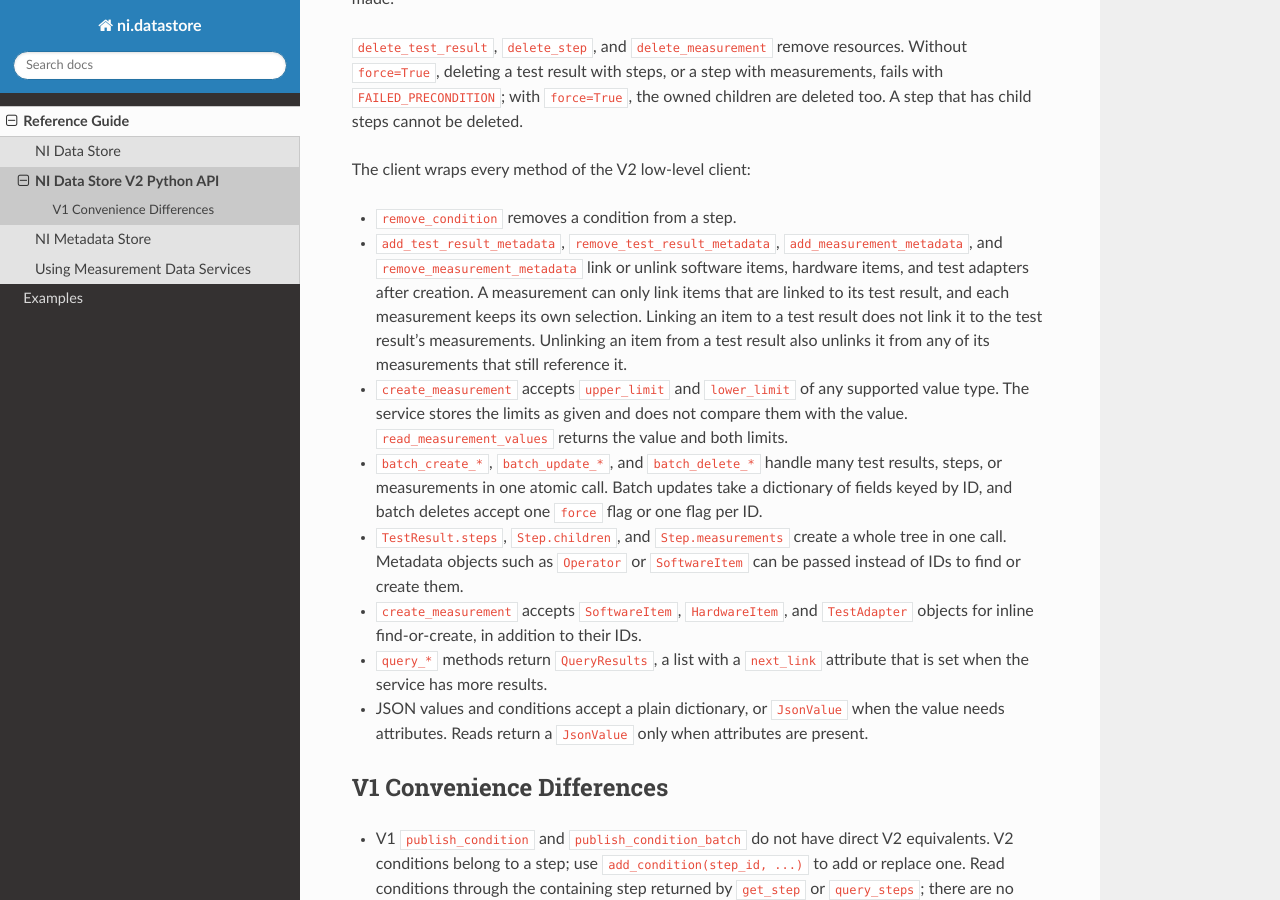
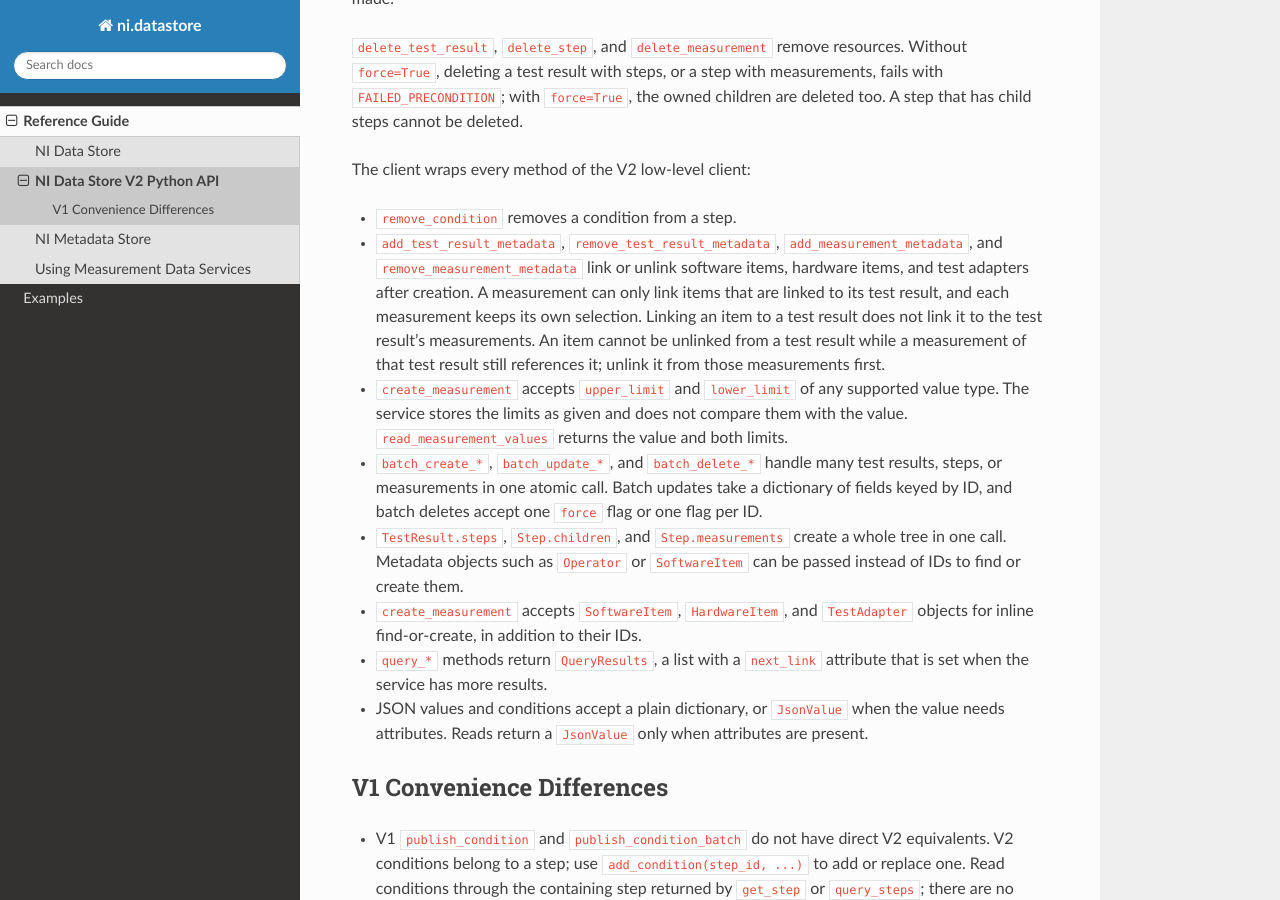
Before and after one commit to ni/datastore-python, a Sphinx documentation site: the page built from docs/reference/ni-data-store-v2.md, in a window 1280 px wide and 900 px high, scrolled down 1006 px. Built offline with Sphinx 7.4.7 and the Read the Docs theme 3.1.0, drawn with Linux system fonts in a browser that asks for light colours; pages that are not in the unit, such as notebooks, are missing from menus.

Commit message:
resolve comments

```diff
--- a/docs/reference/ni-data-store-v2.md
+++ b/docs/reference/ni-data-store-v2.md
@@ -62,8 +62,9 @@ The client wraps every method of the V2 low-level client:
   software items, hardware items, and test adapters after creation. A
   measurement can only link items that are linked to its test result, and each
   measurement keeps its own selection. Linking an item to a test result does not
-  link it to the test result's measurements. Unlinking an item from a test
-  result also unlinks it from any of its measurements that still reference it.
+  link it to the test result's measurements. An item cannot be unlinked from a
+  test result while a measurement of that test result still references it;
+  unlink it from those measurements first.
 - `create_measurement` accepts `upper_limit` and `lower_limit` of any supported
   value type. The service stores the limits as given and does not compare them
   with the value. `read_measurement_values` returns the value and both limits.
```
Also changed, not shown: 2 other files.
